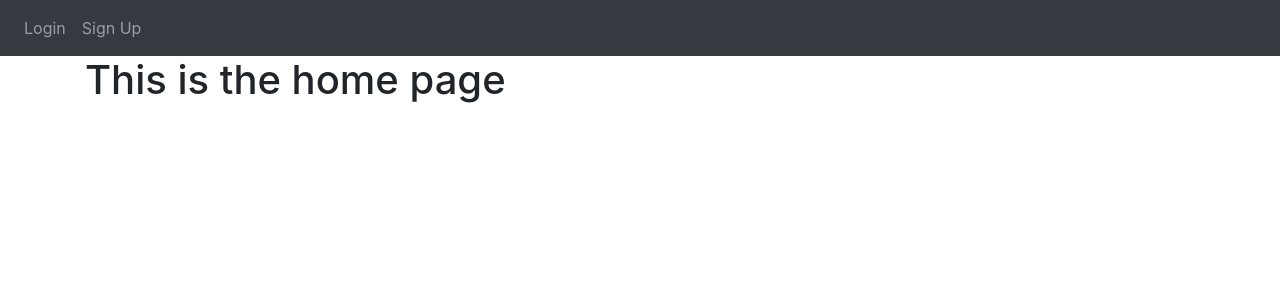
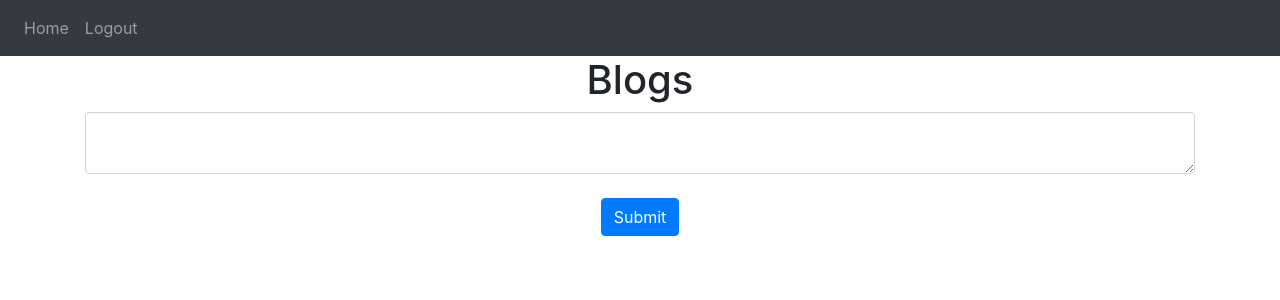
Before and after one commit to AkshayBenny/flask-blog, a Flask app: template website/templates/home.html in a window 1280 px wide. Shown: the top 300 px of the page. Run offline with Flask 3, Linux system fonts and the light colour scheme; the template is opened without the code that fills it: values that come from a table or form of the project are taken from there, others are empty; some libraries are stand-ins or nearby versions.

Commit message:
blog add

```diff
--- a/website/auth.py
+++ b/website/auth.py
@@ -1,5 +1,5 @@
 from flask import Blueprint, render_template, request, flash, redirect, url_for
-from .models import User, Blog
+from .models import User
 from werkzeug.security import generate_password_hash, check_password_hash
 from . import db
 from flask_login import login_user, login_required, logout_user, current_user
--- a/website/templates/base.html
+++ b/website/templates/base.html
@@ -14,6 +14,9 @@
 			rel="stylesheet"
 			href="https://stackpath.bootstrapcdn.com/font-awesome/4.7.0/css/font-awesome.min.css"
 			crossorigin="anonymous" />
+		<link
+			href="https://cdn.quilljs.com/1.0.0/quill.snow.css"
+			rel="stylesheet" />
 
 		<title>{% block title %}Home{% endblock %}</title>
 	</head>
--- a/website/templates/home.html
+++ b/website/templates/home.html
@@ -1,6 +1,67 @@
-{% extends "base.html" %}
-{% block title %}Home{% endblock %}
+{% extends "base.html" %} {% block title %}Home{% endblock %} {% block content
+%}
+<h1 align="center">Blogs</h1>
+<ul
+	class="list-group list-group-flush"
+	id="blogs">
+	{% for blog in user.blogs %}
+	<li class="list-group-item">{{blog.data}}</li>
+	{% endfor %}
+</ul>
+<form method="POST">
+	<textarea
+		name="blog"
+		id="blog"
+		class="form-control"></textarea>
+	<br />
+	<div align="center">
+		<button
+			type="submit"
+			class="btn btn-primary">
+			Submit
+		</button>
+	</div>
+	<!--
+    <div id="toolbar">
+		<button class="ql-bold">Bold</button>
+		<button class="ql-italic">Italic</button>
+		<button class="ql-underline">Underline</button>
+		<button class="ql-strike">Strike</button>
+		<button class="ql-blockquote">Quote</button>
+		<button
+			class="ql-list"
+			value="ordered">
+			Ordered List
+		</button>
+		<button
+			class="ql-list"
+			value="bullet">
+			Bullet List
+		</button>
+		<select class="ql-align">
+			<option selected></option>
+			<option value="center"></option>
+			<option value="right"></option>
+			<option value="justify"></option>
+		</select>
+		<select class="ql-color"></select>
+		<select class="ql-background"></select>
+	</div>
 
-{% block content %}
-<h1>This is the home page</h1>
+	<div id="editor">
+		<p>Hello World!</p>
+	</div>
+
+	<button class="btn btn-success">Create blog</button>
+
+	<script src="https://cdn.quilljs.com/1.0.0/quill.js"></script>
+
+	<script>
+		var editor = new Quill('#editor', {
+			modules: { toolbar: '#toolbar' },
+			theme: 'snow',
+		})
+	</script>
+    -->
+</form>
 {% endblock %}
```
Also changed, not shown: website/views.py (+14 -2 lines).
